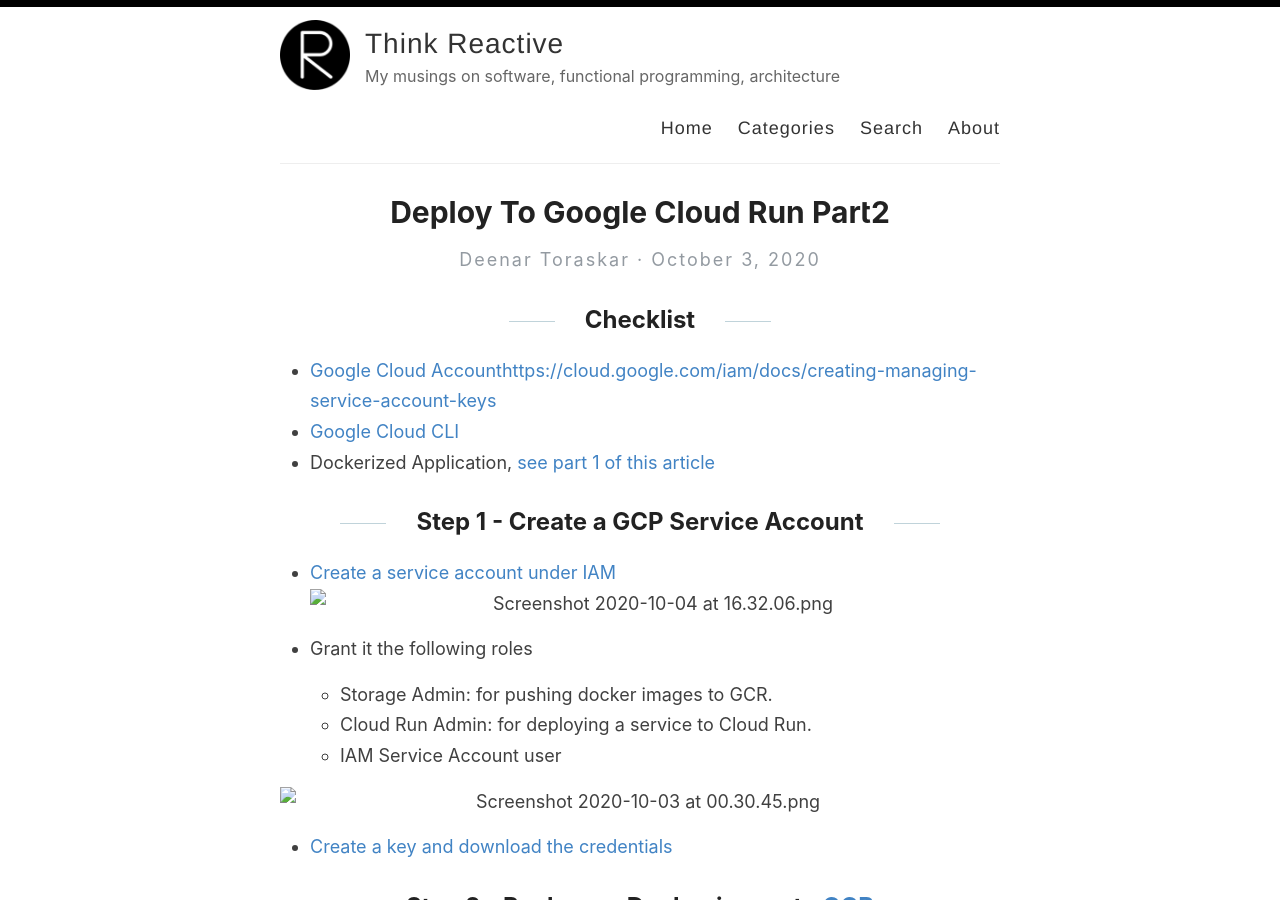
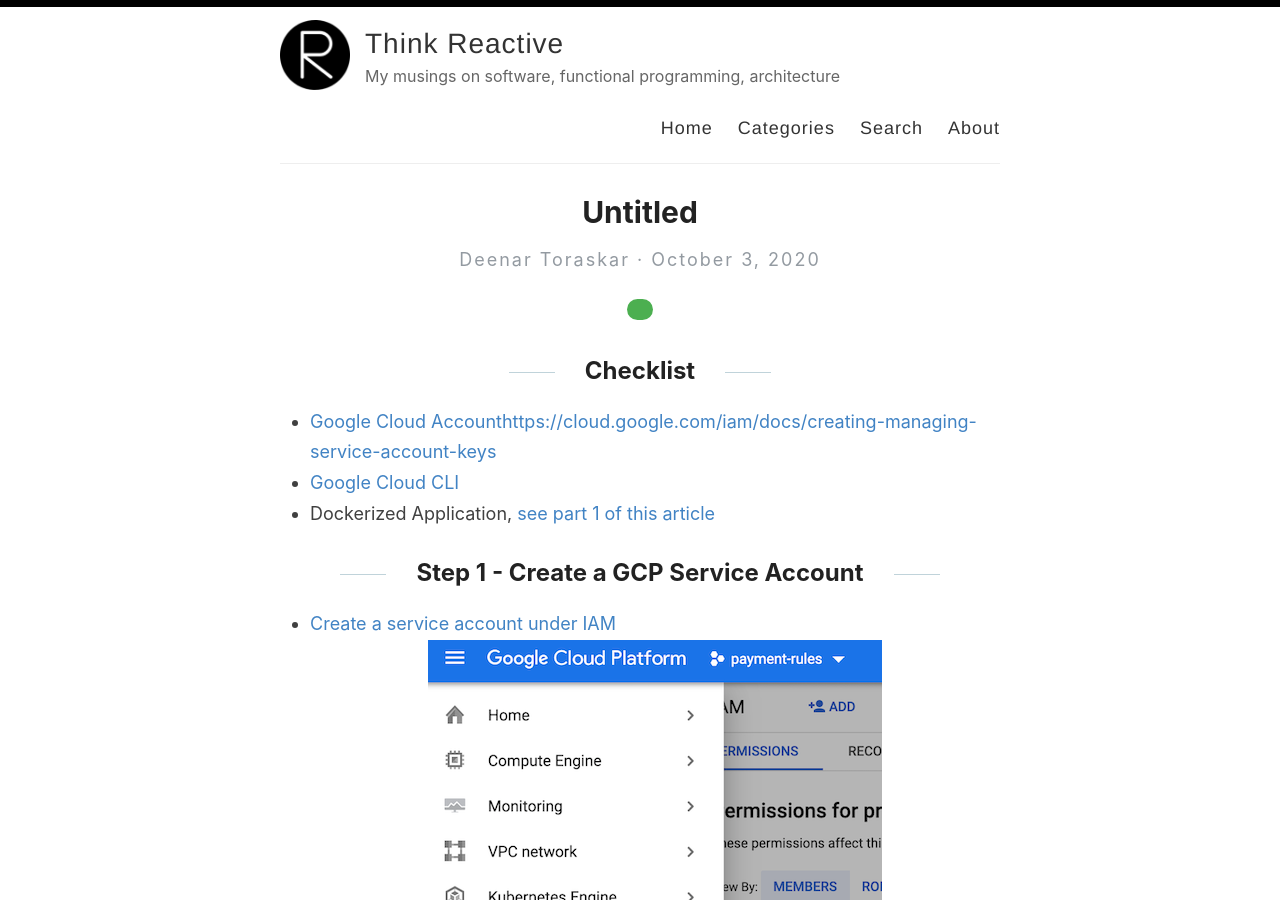
Before and after one commit to deenar/deenar.github.io, a Jekyll site: the page built from _posts/2020-10-03-deploy-to-google-cloud-run-part2.md, in a window 1280 px wide and 900 px high. Built offline with Jekyll 4.4.1, drawn with Linux system fonts in a browser that asks for light colours; our own code applies the rules of GitHub Pages for plain Markdown files; comment, search, counter and statistics services are not loaded.

Commit message:
Update 2020-10-03-deploy-to-google-cloud-run-part2.md

```diff
--- a/_posts/2020-10-03-deploy-to-google-cloud-run-part2.md
+++ b/_posts/2020-10-03-deploy-to-google-cloud-run-part2.md
@@ -1,5 +1,11 @@
 ---
+layout: post
 published: true
+disqus: true
+fbcomments: false
+title: Untitled
+photo_url: ''
+category: ''
 ---
 ## Checklist
 - [Google Cloud Account](https://cloud.google.com/free)[https://cloud.google.com/iam/docs/creating-managing-service-account-keys](https://cloud.google.com/iam/docs/creating-managing-service-account-keys)
@@ -8,14 +14,14 @@
 
 ## Step 1 - Create a GCP Service Account
 - [Create a service account under IAM](https://cloud.google.com/iam/docs/creating-managing-service-accounts)
-![Screenshot 2020-10-04 at 16.32.06.png]({{site.baseurl}}/_posts/Screenshot 2020-10-04 at 16.32.06.png)
+![Create GCP Service Account]({{site.baseurl}}/media/gcpserviceaccount.png)
 
 - Grant it the following roles
 	- Storage Admin: for pushing docker images to GCR.
 	- Cloud Run Admin: for deploying a service to Cloud Run.
 	- IAM Service Account user
 
- ![Screenshot 2020-10-03 at 00.30.45.png]({{site.baseurl}}/_posts/Screenshot 2020-10-03 at 00.30.45.png)
+![Grant IAM roles]({{site.baseurl}}/media/iamroles.png)
 
 - [Create a key and download the credentials](https://cloud.google.com/iam/docs/creating-managing-service-account-keys)
 
```
Also changed, not shown: other parts of _posts/2020-10-03-deploy-to-google-cloud-run-part2.md (+1 -1 lines).
